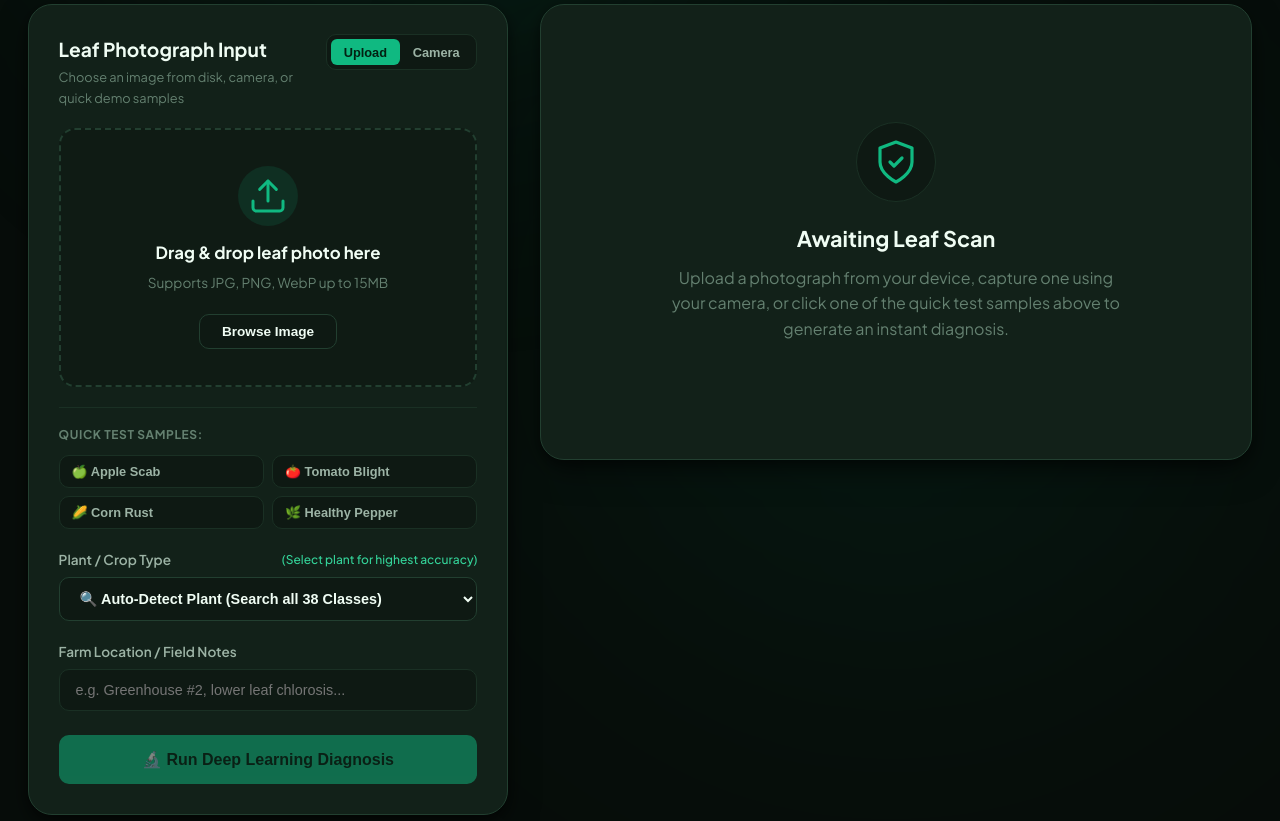
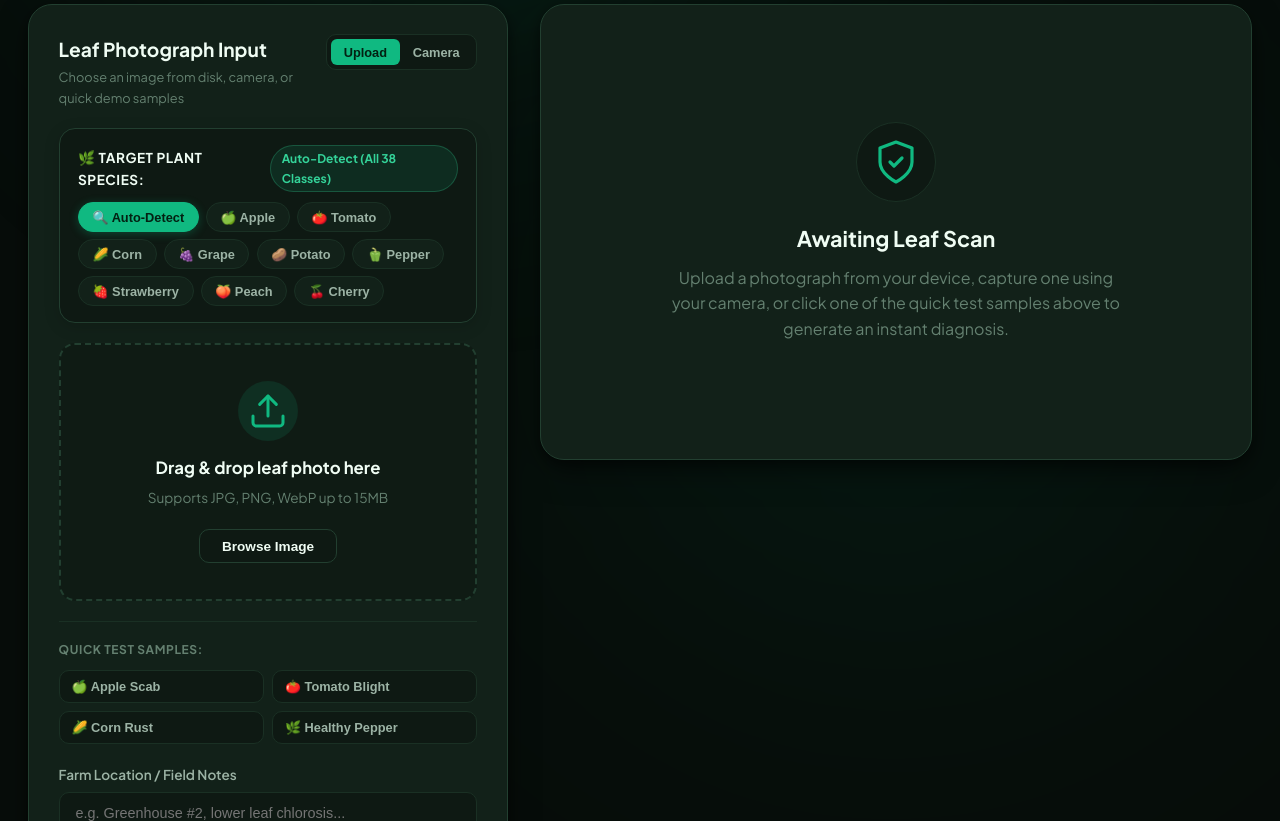
Before and after one commit to ritasmitsarkar018/PlantGuard-Crop-Disease-Detection, a plain HTML site: page static/index.html in a window 1280 px wide. Shown: the part 340-1161 px from the top of the page. Drawn offline with Linux system fonts and the light colour scheme.

Commit message:
Move plant selector to top pill bar and disable static browser caching

```diff
--- a/static/app.js
+++ b/static/app.js
@@ -58,6 +58,39 @@ document.addEventListener("DOMContentLoaded", () => {
   const btnAnalyze = document.getElementById("btn-analyze");
   const scanNotes = document.getElementById("scan-notes");
   const cropSelector = document.getElementById("crop-selector");
+  const plantPills = document.querySelectorAll(".btn-plant-pill");
+  const activePlantIndicator = document.getElementById("active-plant-indicator");
+
+  function selectPlant(cropName) {
+    if (cropSelector) cropSelector.value = cropName;
+    plantPills.forEach(p => {
+      if (p.getAttribute("data-crop").toLowerCase() === cropName.toLowerCase()) {
+        p.classList.add("active");
+      } else {
+        p.classList.remove("active");
+      }
+    });
+
+    if (activePlantIndicator) {
+      if (cropName.toLowerCase() === "auto") {
+        activePlantIndicator.textContent = "Auto-Detect (All 38 Classes)";
+      } else {
+        activePlantIndicator.textContent = `Target: ${cropName} (Filtering ${cropName} Diseases)`;
+      }
+    }
+
+    // Auto re-analyze if an image is already staged
+    if (currentFile && !btnAnalyze.disabled) {
+      btnAnalyze.click();
+    }
+  }
+
+  plantPills.forEach(pill => {
+    pill.addEventListener("click", () => {
+      const crop = pill.getAttribute("data-crop");
+      selectPlant(crop);
+    });
+  });
 
   const toggleUpload = document.getElementById("toggle-upload");
   const toggleCamera = document.getElementById("toggle-camera");
@@ -115,12 +148,10 @@ document.addEventListener("DOMContentLoaded", () => {
 
         // Auto-fill note & plant selector for demonstration
         scanNotes.value = `Demo Test: ${btn.textContent.trim()}`;
-        if (cropSelector) {
-          if (sampleKey === "apple_scab") cropSelector.value = "Apple";
-          else if (sampleKey === "tomato_early_blight") cropSelector.value = "Tomato";
-          else if (sampleKey === "corn_rust") cropSelector.value = "Corn";
-          else if (sampleKey === "healthy_pepper") cropSelector.value = "Pepper";
-        }
+        if (sampleKey === "apple_scab") selectPlant("Apple");
+        else if (sampleKey === "tomato_early_blight") selectPlant("Tomato");
+        else if (sampleKey === "corn_rust") selectPlant("Corn");
+        else if (sampleKey === "healthy_pepper") selectPlant("Pepper");
 
       } catch (err) {
         console.error("Failed to load sample:", err);
@@ -362,10 +393,7 @@ document.addEventListener("DOMContentLoaded", () => {
       }
 
       pill.onclick = () => {
-        if (cropSelector) {
-          cropSelector.value = pillCropVal;
-        }
-        btnAnalyze.click();
+        selectPlant(pillCropVal);
       };
     });
 
--- a/static/index.html
+++ b/static/index.html
@@ -7,7 +7,7 @@
   <link rel="preconnect" href="https://fonts.googleapis.com">
   <link rel="preconnect" href="https://fonts.gstatic.com" crossorigin>
   <link href="https://fonts.googleapis.com/css2?family=Plus+Jakarta+Sans:wght@300;400;500;600;700;800&family=JetBrains+Mono:wght@400;500;600&display=swap" rel="stylesheet">
-  <link rel="stylesheet" href="/static/style.css">
+  <link rel="stylesheet" href="/static/style.css?v=3.2">
 </head>
 <body>
   <!-- Ambient Botanical Background Glows -->
@@ -93,6 +93,27 @@
             </div>
           </div>
 
+          <!-- PROMINENT PLANT / CROP SELECTOR (AT TOP) -->
+          <div class="plant-select-banner">
+            <div class="plant-select-header">
+              <span class="plant-select-title">🌿 Target Plant Species:</span>
+              <span id="active-plant-indicator" class="active-plant-pill">Auto-Detect (All 38 Classes)</span>
+            </div>
+            <div class="plant-pill-group">
+              <button type="button" class="btn-plant-pill active" data-crop="auto">🔍 Auto-Detect</button>
+              <button type="button" class="btn-plant-pill" data-crop="Apple">🍏 Apple</button>
+              <button type="button" class="btn-plant-pill" data-crop="Tomato">🍅 Tomato</button>
+              <button type="button" class="btn-plant-pill" data-crop="Corn">🌽 Corn</button>
+              <button type="button" class="btn-plant-pill" data-crop="Grape">🍇 Grape</button>
+              <button type="button" class="btn-plant-pill" data-crop="Potato">🥔 Potato</button>
+              <button type="button" class="btn-plant-pill" data-crop="Pepper">🫑 Pepper</button>
+              <button type="button" class="btn-plant-pill" data-crop="Strawberry">🍓 Strawberry</button>
+              <button type="button" class="btn-plant-pill" data-crop="Peach">🍑 Peach</button>
+              <button type="button" class="btn-plant-pill" data-crop="Cherry">🍒 Cherry</button>
+            </div>
+            <input type="hidden" id="crop-selector" value="auto">
+          </div>
+
           <!-- File Drop Zone -->
           <div id="dropzone-area" class="dropzone">
             <input type="file" id="file-input" accept="image/*" hidden>
@@ -134,28 +155,6 @@
               <button id="btn-capture" class="btn-action">📸 Snap Photo</button>
               <button id="btn-retake" class="btn-secondary hidden">🔄 Retake</button>
             </div>
-          </div>
-
-          <!-- Crop / Plant Selector -->
-          <div class="crop-select-group">
-            <label for="crop-selector">Plant / Crop Type <span class="label-hint">(Select plant for highest accuracy)</span></label>
-            <select id="crop-selector" class="crop-dropdown">
-              <option value="auto">🔍 Auto-Detect Plant (Search all 38 Classes)</option>
-              <option value="Apple">🍏 Apple</option>
-              <option value="Tomato">🍅 Tomato</option>
-              <option value="Corn">🌽 Corn (Maize)</option>
-              <option value="Grape">🍇 Grape</option>
-              <option value="Potato">🥔 Potato</option>
-              <option value="Pepper">🫑 Bell Pepper</option>
-              <option value="Strawberry">🍓 Strawberry</option>
-              <option value="Peach">🍑 Peach</option>
-              <option value="Cherry">🍒 Cherry</option>
-              <option value="Orange">🍊 Orange (Citrus)</option>
-              <option value="Blueberry">🫐 Blueberry</option>
-              <option value="Soybean">🫘 Soybean</option>
-              <option value="Squash">🎃 Squash</option>
-              <option value="Raspberry">🍇 Raspberry</option>
-            </select>
           </div>
 
           <!-- Optional Notes -->
@@ -439,6 +438,6 @@ heatmap = np.maximum(heatmap, 0) / np.max(heatmap)</code></pre>
     </div>
   </footer>
 
-  <script src="/static/app.js"></script>
+  <script src="/static/app.js?v=3.2"></script>
 </body>
 </html>
--- a/static/style.css
+++ b/static/style.css
@@ -622,53 +622,79 @@ html[data-theme="light"] .hero-banner h2 {
   gap: 0.75rem;
 }
 
-/* CROP / PLANT SELECTOR */
-.crop-select-group {
-  margin-top: 1.25rem;
+/* PROMINENT PLANT SELECTOR BANNER */
+.plant-select-banner {
+  background: var(--bg-surface);
+  border: 1px solid var(--border-card);
+  border-radius: var(--radius-md);
+  padding: 1rem 1.15rem;
+  margin-bottom: 1.25rem;
+  box-shadow: 0 4px 16px rgba(0, 0, 0, 0.15);
 }
 
-.crop-select-group label {
+.plant-select-header {
   display: flex;
   justify-content: space-between;
   align-items: center;
-  font-size: 0.85rem;
-  color: var(--text-secondary);
-  margin-bottom: 0.4rem;
-  font-weight: 600;
+  margin-bottom: 0.65rem;
 }
 
-.label-hint {
-  font-size: 0.75rem;
-  color: var(--primary-light);
-  font-weight: 500;
+.plant-select-title {
+  font-size: 0.85rem;
+  font-weight: 700;
+  color: var(--text-main);
+  text-transform: uppercase;
+  letter-spacing: 0.04em;
 }
 
-html[data-theme="light"] .label-hint {
+.active-plant-pill {
+  font-size: 0.75rem;
+  font-weight: 700;
+  color: var(--primary-light);
+  background: rgba(16, 185, 129, 0.12);
+  border: 1px solid var(--border-glow);
+  padding: 0.2rem 0.65rem;
+  border-radius: 999px;
+}
+
+html[data-theme="light"] .active-plant-pill {
   color: var(--primary-dark);
 }
 
-.crop-dropdown {
-  width: 100%;
-  background: var(--bg-surface);
-  border: 1px solid var(--border-card);
-  padding: 0.75rem 1rem;
-  border-radius: var(--radius-sm);
-  color: var(--text-main);
-  font-size: 0.9rem;
-  font-weight: 600;
-  outline: none;
-  cursor: pointer;
-  transition: all 0.2s;
+.plant-pill-group {
+  display: flex;
+  flex-wrap: wrap;
+  gap: 0.45rem;
 }
 
-.crop-dropdown:focus {
-  border-color: var(--primary);
-  box-shadow: 0 0 10px var(--primary-glow);
+.btn-plant-pill {
+  background: var(--bg-card);
+  border: 1px solid var(--border-subtle);
+  color: var(--text-secondary);
+  padding: 0.4rem 0.85rem;
+  border-radius: 999px;
+  font-size: 0.8rem;
+  font-weight: 600;
+  cursor: pointer;
+  transition: all 0.2s ease;
+  display: flex;
+  align-items: center;
+  gap: 0.35rem;
 }
 
-.crop-dropdown option {
-  background: var(--bg-card);
+.btn-plant-pill:hover {
+  background: var(--bg-card-hover);
   color: var(--text-main);
+  border-color: var(--primary);
+  transform: translateY(-1px);
+}
+
+.btn-plant-pill.active {
+  background: var(--primary);
+  color: var(--primary-contrast);
+  border-color: var(--primary);
+  font-weight: 700;
+  box-shadow: 0 2px 10px var(--primary-glow);
 }
 
 /* INTERACTIVE CROP SWITCHER BAR (IN RESULTS) */
```
Also changed, not shown: 1 other file.
